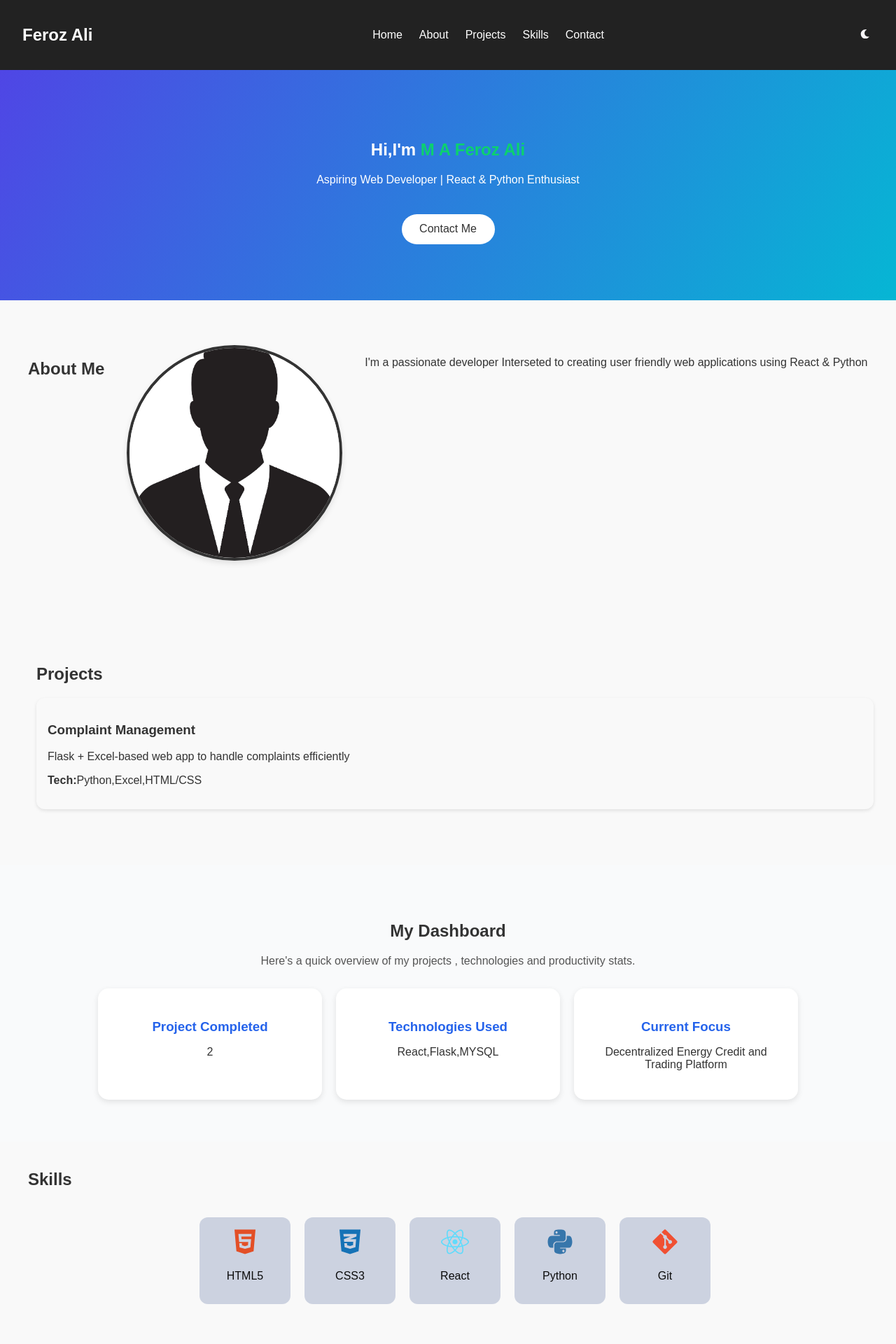
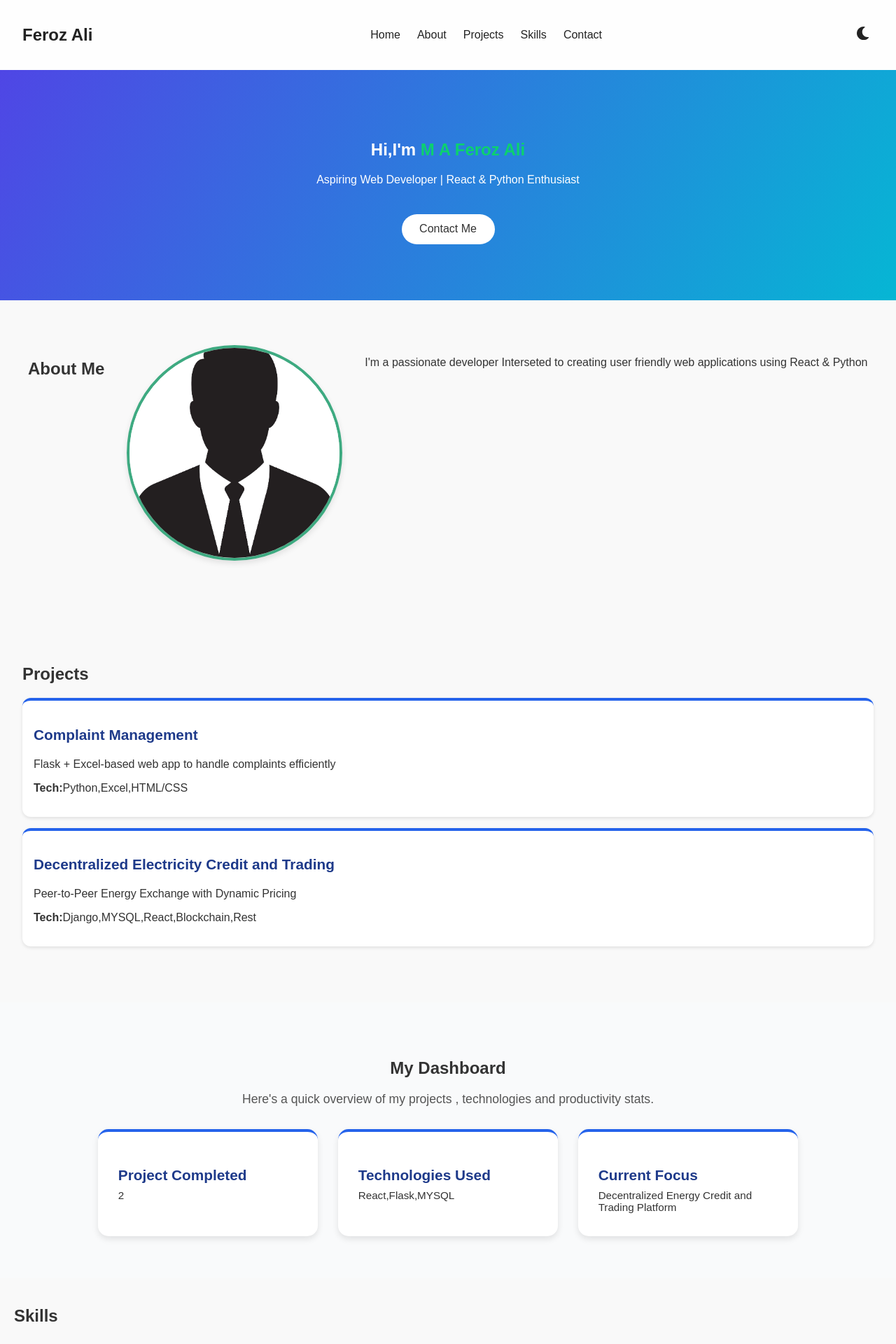
Before and after one commit to MA-FerozAli/my-portfolio, a React (Create React App) app: page / in a window 1280 px wide. Shown: the top 1920 px of the page at 70% size. Built offline with nearby package versions, Linux system fonts and the light colour scheme.

Commit message:
project added

```diff
--- a/src/App.css
+++ b/src/App.css
@@ -3,49 +3,30 @@ body{
   margin: 0;
   background :#f9f9f9;
   color: #333;
+  transition: background 0.3s ,color 0.3s ;
 }
 .dark{
   background-color: #121212;
   color: #e4e4e4;
 }
 
-.about {
-  padding: 4rem 2rem;
-  display: flex;
-  align-items: left;
-  gap: 2rem;
-  max-width: 1200px;
-  margin: 0 auto;
-}
 
-.about .profile-image {
-  width: 300px;
-  height: 300px;
-  border-radius: 50%;
-  object-fit: cover;
-  border: 4px solid #333;
-  box-shadow: 0 4px 8px rgba(0,0,0,0.1);
-  transition: transform 0.3s ease;
-}
-
-.dark .about .profile-image {
-  border-color: #e4e4e4;
-}
-
-.about .profile-image:hover {
-  transform: scale(1.05);
-}
-
+/* NAVBAR */
 .navbar{
   display: flex;
   justify-content: space-between;
   align-items: center;
   padding: 1rem 2rem;
-  background: #222;
-  color: white;
+  background:#ffffffcc;
+  color: #222;
   position: sticky;
   top: 0;
   z-index: 100;
+  transition: background 0.3s,color 0.3s;
+}
+body.dark .navbar{
+  background: #1a1a1acc;
+  color: #e4e4e4;
 }
 .navbar ul{
   list-style: none;
@@ -54,21 +35,26 @@ body{
 }
 .navbar a{
   font-weight: 500;
-  color: white;
+  color: inherit;
   text-decoration: none;
 }
 .theme-btn{
   background: none;
   border: none;
-  color: rgb(250, 248, 250);
+  color: inherit;
   cursor: pointer;
+  font-size: 1.2rem;
 }
+
+/* HERO */
 .hero{
   text-align: center;
   padding: 5rem 1rem;
   background: linear-gradient(120deg,#4f46e5,#06b6d4);
+  transition: background 0.3s;
   color: white;
 }
+
 .hero span{
   color: #0cd16f;
 }
@@ -77,28 +63,53 @@ body{
   color: #333;
   padding: 0.8rem 1.6rem;
   border-radius: 25px;
-  text-decoration: none;
   display: inline-block;
   margin-top: 1.5rem;
+  text-decoration: none;
+  transition: background 0.3s,color 0.3s;
 }
-/* .about{
+.hero .btn:hover{
+  background: #0cd16f;
+  color: white;
+}
+
+/* ABOUT */
+
+
+.about {
+  padding: 4rem 2rem;
   display: flex;
-  flex-direction: column;
-  align-items: center;
-  padding: 4rem 2rem ;
-  background-color: #0cd16f;
+  align-items: flex-start;
+  gap: 2rem;
+  max-width: 1200px;
+  margin: 0 auto;
+  transition: color 0.3s;
 }
-.about img{
-  width: 100px;
+
+.about .profile-image {
+  width: 300px;
+  height: 300px;
   border-radius: 50%;
-  margin-bottom: 1rem;
-} */
+  object-fit: cover;
+  border: 4px solid #3eaa81;
+  box-shadow: 0 4px 8px rgba(0,0,0,0.1);
+  transition: transform 0.3s ,border-color 0.3s;
+}
+
+body.dark .about .profile-image {
+  border-color: #e4e4e4;
+  border: 4px solid #38bdf8;
+}
+
+.about .profile-image:hover {
+  transform: scale(1.05);
+}
+
+
+/* PROJECT */
 .projects {
-
   padding: 4rem 2rem;
-  margin-left: 20px;
   text-align: left;
-
 }
 .project-lists{
   display: grid;
@@ -106,42 +117,72 @@ body{
   gap: 1.5rem;
 }
 .project-card{
-
   padding: 1rem;
   margin: 1rem 0;
   border-radius: 12px;
   box-shadow: 0 2px 5px rgba(0 , 0  ,0, 0.1);
+  background: #fff;
+  transition: all 0.3s ease;
+  border-top: 4px solid #2563eb;
+
 }
+.project-card h3{
+    color: #1e3a8a;
+    font-size: 1.3rem;
+}
+.dark .project-card h3{
+    color: #60a5fa;
+}
+body.dark .project-card{
+  background: #1e1e1e;
+  box-shadow: 0 2px 5px rgba(255, 255, 255, 0.05);
+  border-top: 4px solid #38bdf8;
+}
+.project-card:hover{
+  transform: translateY(-6px);
+  box-shadow: 0 5px 12px rgba(0, 0, 0, 0.2);
+}
+/* {SKILLS} */
 .skills {
   padding: 20px;
-  margin-left: 20px;
   text-align: left;
-
 }
 .skill-grid{
   display: flex;
-  justify-content: center;
+  justify-content: flex-start;
   gap: 20px;
   flex-wrap: wrap;
-  padding: 20px;
+  padding: 20px 0;
 }
 .skill-card{
-  background: #ccd2e0;
+  background: white;
   border-radius: 12px;
   width: 100px;
-  transition: transform 0.3s;
+  transition:  all 0.3s ease,color 0.3s;
   text-align: center;
   padding: 15px;
-  color: #0c0c0c;
+  /* color: #0c0c0c; */
 
+}
+body.dark .skill-card{
+  background: #121212;
 }
 .skill-card:hover{
   transform: scale(1.05);
 }
+/* CONTACT */
 
 .contact{
   text-align: left;
   padding: 4rem 2rem;
+  border: 4px solid #1e3a8a;
+  border-radius: 50px;
+}
+body.dark .contact{
+  border: 4px solid #38bdf8;
+}
+.pe{
+  font-size: large;
 }
 .footer{
   background: #222;
@@ -151,19 +192,19 @@ body{
   font-size: 0.9rem;
 }
 @media(max-width:786px){
-  .navbar{
+  /* .navbar{
     flex-direction: column;
     align-items: flex-start;
     padding: 1rem;
   }
   .navbar ul{
-    flex-direction: column;
+    flex-direction: row;
     width: 100%;
     margin-top: 0.5rem;
   }
   .navbar ul li{
     margin: 0.5rem 0;
-  }
+  } */
   .hero{
     padding: 5rem 1rem;
     font-size: 0.95rem;
--- a/src/assets/Dashboard.css
+++ b/src/assets/Dashboard.css
@@ -2,35 +2,63 @@
     padding: 60px 20px;
     text-align: center;
     background: #f9fafb;
+    transition: background-color 0.3s,color 0.3s
+}
+.dark .dashboard{
+    background-color: #121212;
+    color: #e4e4e4;
 }
 .dashboard h2{
-    font-size: 28px;
-    margin-bottom: 15px;
+    font-size: 2rem;
+    color: #2563eb;
+    margin-bottom: 1rem;
+}
+.dark .dashboard h2{
+    color: #38bdf8;
 }
 .dashboard-intro{
     color: #555;
-    margin-bottom: 30px;
+    font-size: 1.1rem;
+    margin-bottom: 2rem;
+}
+.dark .dashboard-intro{
+    color: #cfcfcf;
 }
 .dashboard-grid{
     display: grid;
     grid-template-columns: repeat(auto-fit,minmax(250px,1fr));
-    gap: 20px;
+    gap: 1.8rem;
     max-width: 1000px;
     margin: 0 auto;
 }
 .dashboard-card{
     background: white;
     border-radius: 15px;
-    box-shadow: 0 3px 8px rgba(0, 0, 0, 0.1);
-    padding: 25px;
-    transition: transform 0.3s ,box-shadow 0.3s;
+    box-shadow: 0 4px 10px rgba(0, 0, 0, 0.1);
+    padding: 1.8rem;
+    text-align: left;
+    border-top: 4px solid #2563eb;
+    transition: all 0.3s ease;
 }
 .dashboard-card:hover{
-    transform: translateY(-5px);
+    transform: translateY(-6px);
     box-shadow: 0 5px 12px rgba(0, 0, 0, 0.2);
 
 }
+.dark .dashboard-card{
+    background: #1e1e1e;
+    box-shadow: 0 4px 8px rgba(255, 255, 255, 0.05);
+    border-top: 4px solid #38bdf8;
+}
 .dashboard-card h3{
-    color: #2563eb;
-    margin-bottom: 10px;
+    color: #1e3a8a;
+    font-size: 1.3rem;
+    margin-bottom: 0.5rem;
 }
+.dark .dashboard-card h3{
+    color: #60a5fa;
+}
+.dashboard-card p{
+    margin: 0.3rem 0;
+    font-size: 0.95rem;
+}
--- a/src/components/Contact.js
+++ b/src/components/Contact.js
@@ -4,7 +4,7 @@ function Contact(){
         <section id="contact" className="contact">
             <h2>Contact Me</h2>
             <p>Let's collobrate or discuss your project ideas!</p>
-            <p>
+            <p className="pe">
                 Email:<a href="mailto:maferozali7866@gmail.com">maferozali7866@gmail.com</a>
             </p>
             {/* <p>
--- a/src/components/Projects.js
+++ b/src/components/Projects.js
@@ -6,6 +6,11 @@ const projectData =[
         title:"Complaint Management",
         description:"Flask + Excel-based web app to handle complaints efficiently",
         tech :"Python,Excel,HTML/CSS" ,
+    },
+    {
+        title:"Decentralized Electricity Credit and Trading ",
+        description:"Peer-to-Peer Energy Exchange with Dynamic Pricing",
+        tech :"Django,MYSQL,React,Blockchain,Rest" ,
     }
 ]
 function Project(){
```
